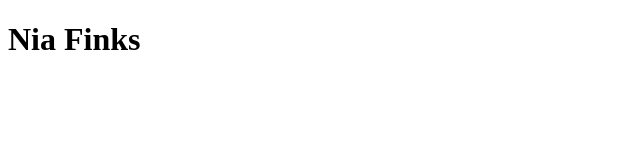
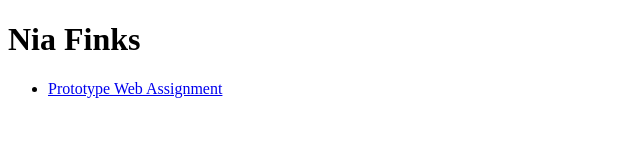
Before and after one commit to Nia-98/ifsc-1310, a plain HTML site: page index.html in a window 1280 px wide. Shown: the whole page, without its empty margins (0-640 px from the left). Drawn offline with Linux system fonts and the light colour scheme.

Commit message:
Description of changes in this commit

```diff
--- a/index.html
+++ b/index.html
@@ -12,5 +12,11 @@
 
 <body>
   <h1>Nia Finks</h1>
-</body>
+<nav>
+    <ul>
+        <li>
+            <a href="Prototype/index.html">Prototype Web Assignment</a>
+        </li>
+    </ul>
+</nav>
 </html>
```
Also changed, not shown: Prototype /index.html (added).
